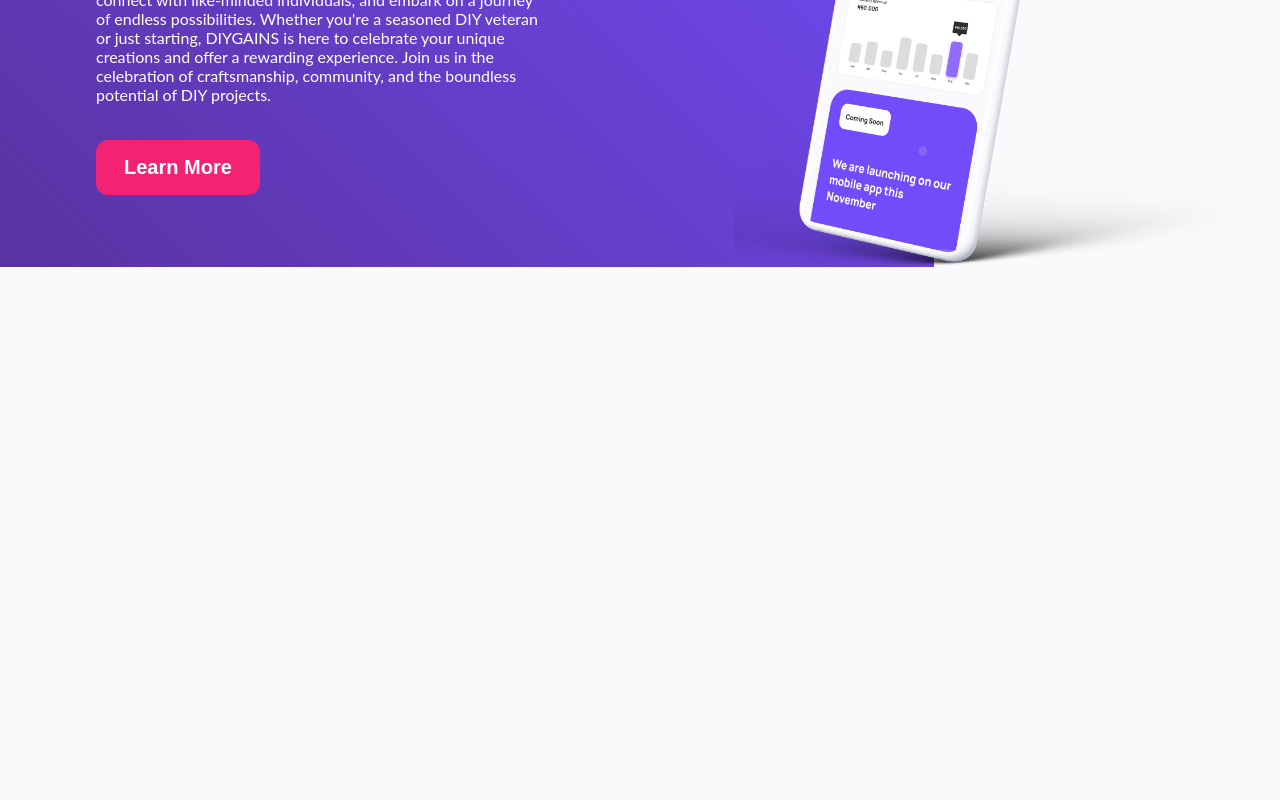
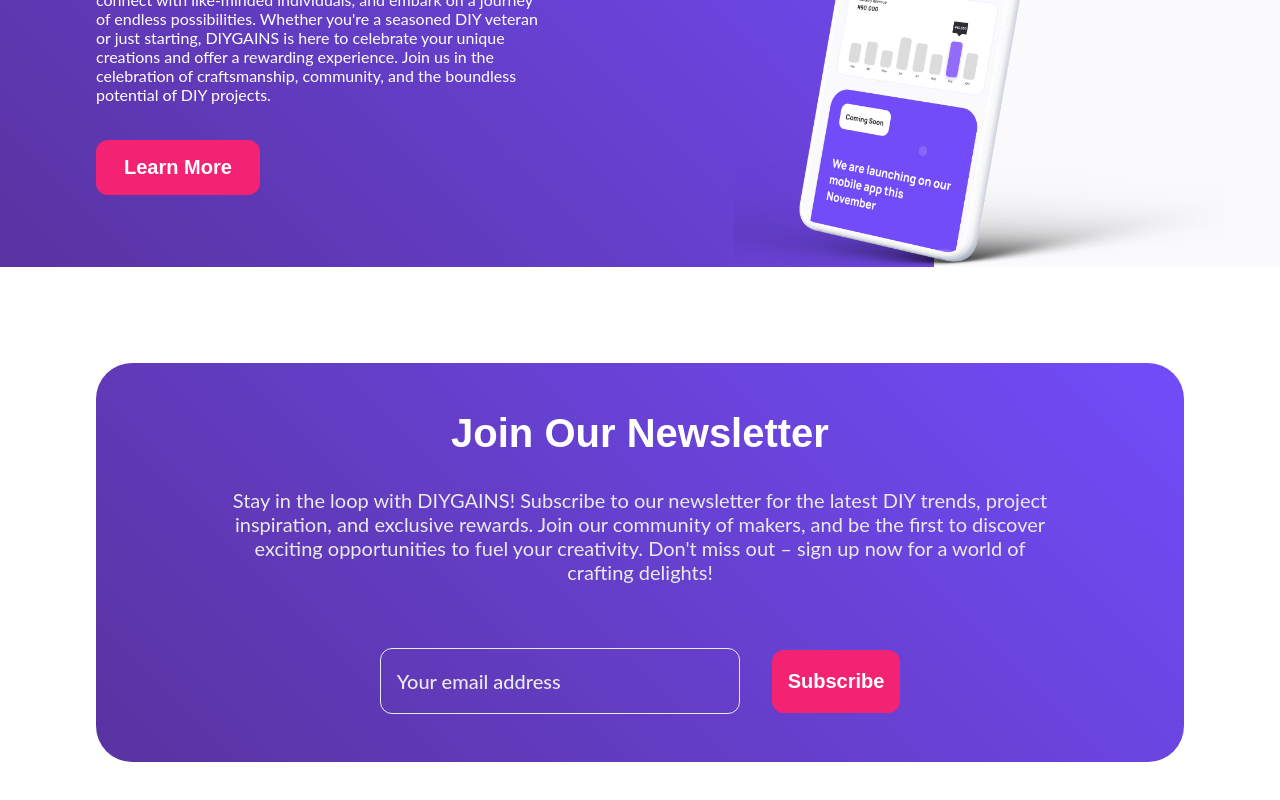
Before and after one commit to theo-fortune/diygains, a React (Create React App) app: page / in a window 1280 px wide. Shown: the part 2016-2816 px from the top of the page. Before the commit the page ends 2283 px from the top, so only its background shows below. Built offline with nearby package versions, Linux system fonts and the light colour scheme.

Commit message:
hero responsiveness done

```diff
--- a/src/App.css
+++ b/src/App.css
@@ -38,6 +38,12 @@ button {
   cursor: pointer;
 }
 
+input {
+  background: none;
+  border: none;
+  outline: none;
+}
+
 .scale-up-center {
   -webkit-animation: scale-up-center 0.4s cubic-bezier(0.39, 0.575, 0.565, 1)
     both;
--- a/src/App.js
+++ b/src/App.js
@@ -1,5 +1,5 @@
 import "./App.css";
-import { About, Features, Hero } from "./pages/LandingPage/Pages";
+import { About, Features, Hero, News } from "./pages/LandingPage/Pages";
 import { BrowserRouter as Router, Routes, Route } from "react-router-dom";
 import Hiw from "./pages/LandingPage/Pages/HIW/Hiw";
 
@@ -11,6 +11,7 @@ function App() {
         <Features />
         <Hiw />
         <About />
+        <News />
       </Router>
     </div>
   );
--- a/src/pages/LandingPage/Pages/Hero/hero.css
+++ b/src/pages/LandingPage/Pages/Hero/hero.css
@@ -63,3 +63,83 @@
   background: var(--light-gray);
   color: var(--medium-gray);
 }
+
+@media screen and (max-width: 1160px) {
+  .hero {
+    grid-template-columns: 400px auto;
+    padding: 52px 72px 48px 72px;
+  }
+
+  .hero-left h1 {
+    font-size: 40px;
+  }
+
+  .hero-right img {
+    width: 480px;
+  }
+}
+
+@media screen and (max-width: 1024px) {
+  .hero {
+    display: flex;
+    flex-direction: column;
+    align-items: center;
+    justify-content: center;
+    gap: 64px;
+    margin: 0 auto;
+  }
+
+  .hero-left {
+    align-items: center;
+    width: 450px;
+  }
+
+  .hero-left p {
+    font-size: 20px;
+  }
+
+  .hero-left h1 {
+    font-size: 48px;
+  }
+
+  .hero-left__texts {
+    align-items: center;
+    text-align: center;
+  }
+
+  .hero-right img {
+    width: 520px;
+  }
+}
+
+@media screen and (max-width: 608px) {
+  .hero {
+    padding: 24px;
+  }
+
+  .hero-left {
+    width: auto;
+    gap: 36px;
+  }
+
+  .hero-left h1 {
+    font-size: 36px;
+  }
+
+  .hero-left p {
+    font-size: 16px;
+  }
+
+  .hero-left__texts {
+    gap: 16px;
+  }
+
+  .hero-right img {
+    width: 100%;
+  }
+
+  .hero-left__buttons button {
+    padding: 16px 28px;
+    font-size: 16px;
+  }
+}
--- /dev/null
+++ b/src/pages/LandingPage/Pages/NewsLetter/News.jsx
@@ -0,0 +1,27 @@
+import React from "react";
+import "./news.css";
+
+const News = () => {
+  return (
+    <section className="news">
+      <div className="news-letter">
+        <div className="news-letter__text">
+          <h1>Join Our Newsletter</h1>
+          <p>
+            Stay in the loop with DIYGAINS! Subscribe to our newsletter for the
+            latest DIY trends, project inspiration, and exclusive rewards. Join
+            our community of makers, and be the first to discover exciting
+            opportunities to fuel your creativity. Don't miss out – sign up now
+            for a world of crafting delights!
+          </p>
+        </div>
+        <div className="news-letter__form">
+          <input type="email" placeholder="Your email address" />
+          <button>Subscribe</button>
+        </div>
+      </div>
+    </section>
+  );
+};
+
+export default News;
--- /dev/null
+++ b/src/pages/LandingPage/Pages/NewsLetter/news.css
@@ -0,0 +1,71 @@
+.news {
+  background: var(--pure-white);
+  padding: 96px;
+}
+
+.news-letter {
+  background: var(--royal-amethyst-cascade);
+  border-radius: 36px;
+  padding: 48px 0;
+  display: flex;
+  flex-direction: column;
+  gap: 64px;
+  align-items: center;
+  justify-content: center;
+}
+
+.news-letter__text {
+  display: flex;
+  flex-direction: column;
+  align-items: center;
+  justify-content: center;
+  gap: 32px;
+  width: 826px;
+}
+
+.news-letter__text h1 {
+  font-family: var(--manrope);
+  color: var(--pure-white);
+  font-size: 40px;
+  font-weight: 800;
+}
+
+.news-letter__text p {
+  font-family: var(--lato);
+  font-size: 20px;
+  color: var(--light-gray);
+  text-align: center;
+}
+
+.news-letter__form {
+  display: flex;
+  align-items: center;
+  gap: 32px;
+}
+
+.news-letter__form input {
+  border: 1px solid var(--light-gray);
+  padding: 20px 16px;
+  width: 360px;
+  border-radius: 12px;
+  font-family: var(--lato);
+  font-size: 20px;
+  font-weight: 500;
+  color: var(--light-gray);
+}
+
+.news-letter__form input::placeholder {
+  color: var(--light-gray);
+  font-family: var(--lato);
+  font-weight: 500;
+}
+
+.news-letter__form button {
+  font-family: var(--manrope);
+  background: var(--rose);
+  color: var(--pure-white);
+  border-radius: 12px;
+  font-size: 20px;
+  padding: 20px 16px;
+  font-weight: Bold;
+}
--- a/src/pages/LandingPage/Pages/index.js
+++ b/src/pages/LandingPage/Pages/index.js
@@ -2,3 +2,4 @@ export { default as Hero } from './Hero/Hero';
 export { default as Features } from './Features/Features'
 export { default as HIW } from './HIW/Hiw';
 export { default as About } from './About/About';
+export { default as News } from './NewsLetter/News';
```
